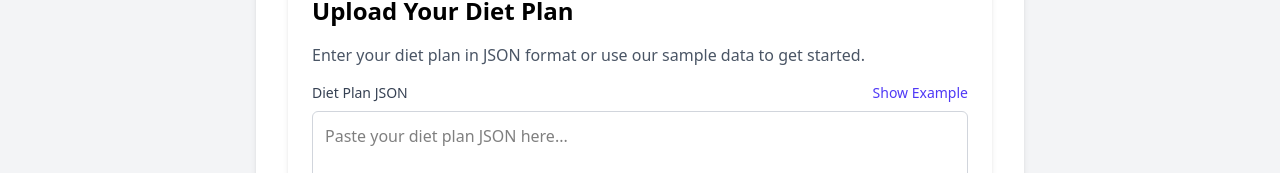
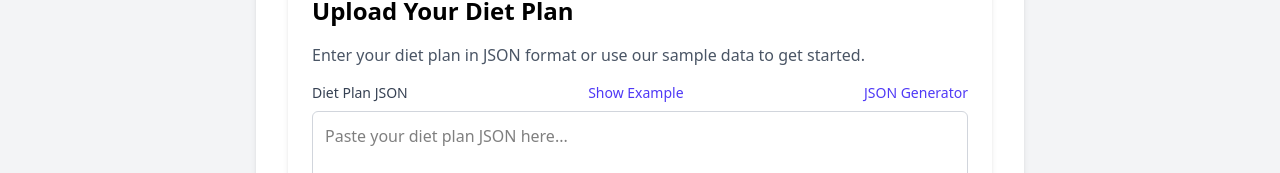
Before and after one commit to kike9978/diet-assistant, a React (Vite) app: page / in a window 1280 px wide. Shown: the part 269-442 px from the top of the page. Built offline with nearby package versions, Linux system fonts and the light colour scheme.

Commit message:
Add link to deepseek

```diff
--- a/src/components/DietPlanUploader.jsx
+++ b/src/components/DietPlanUploader.jsx
@@ -188,6 +188,7 @@ function DietPlanUploader({ onUpload }) {
           >
             {showExample ? "Hide Example" : "Show Example"}
           </button>
+          <a href="https://chat.deepseek.com/a/chat/s/46cbbfea-1c52-4511-97c9-8ede6a60d959" target='_blank' className="text-sm text-indigo-600 hover:text-indigo-800">JSON Generator</a>
         </div>
 
         {showExample && (
```
